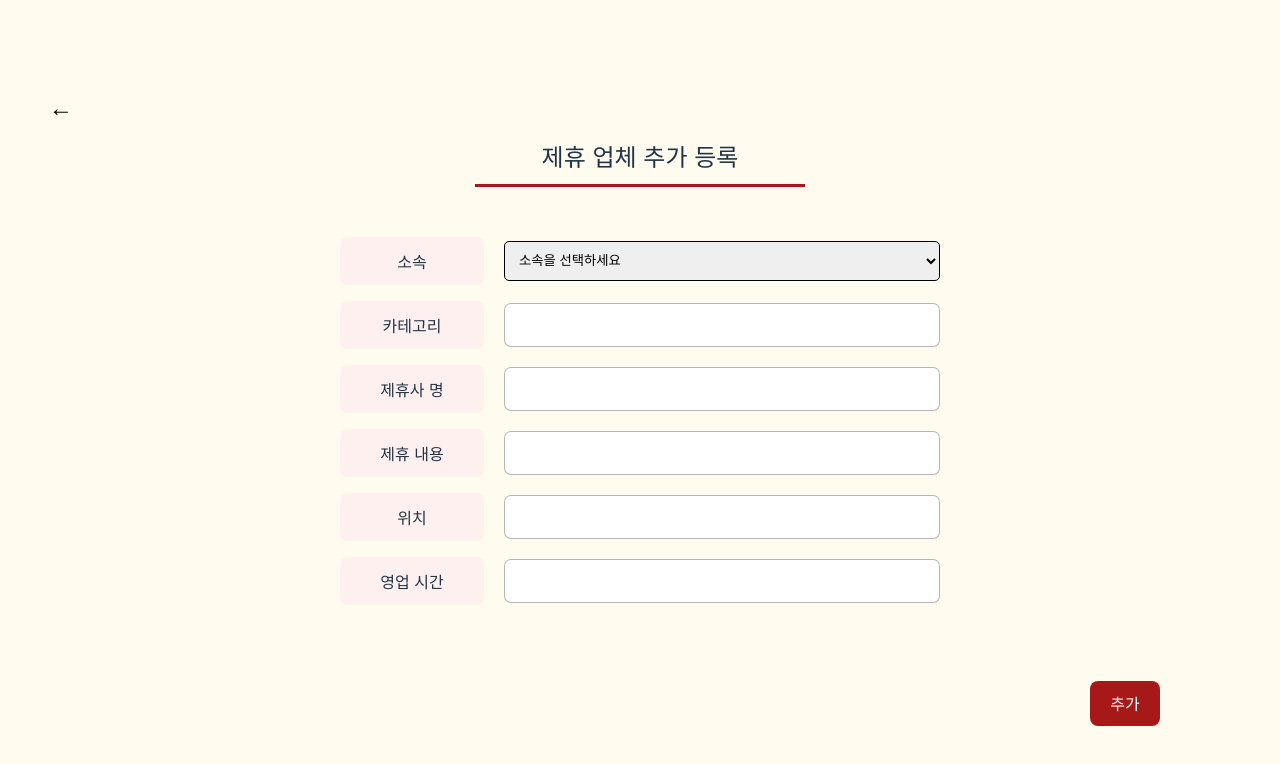
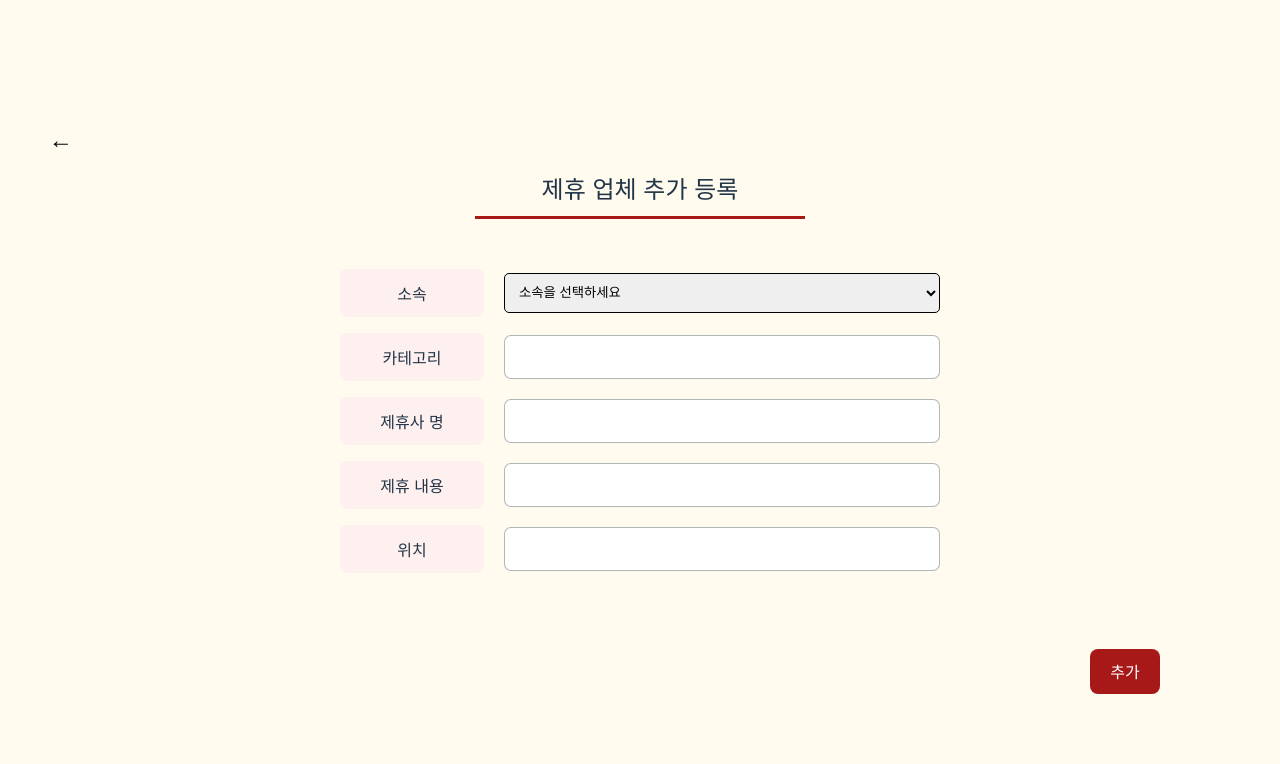
Before and after one commit to godmsqls/KWU_TE, a React (Vite) app: page /addPage in a window 1280 px wide. Shown: the top 764 px of the page. Built offline with nearby package versions, Linux system fonts and the light colour scheme.

Commit message:
modify addpage

```diff
--- a/src/pages/addPage.jsx
+++ b/src/pages/addPage.jsx
@@ -33,7 +33,6 @@ function Addpage() {
       <Input label='제휴사 명'></Input>
       <Input label='제휴 내용'></Input>
       <Input label='위치'></Input>
-      <Input label='영업 시간'></Input>
       <div className='blank'></div>
 
       <div className='add'>
```
